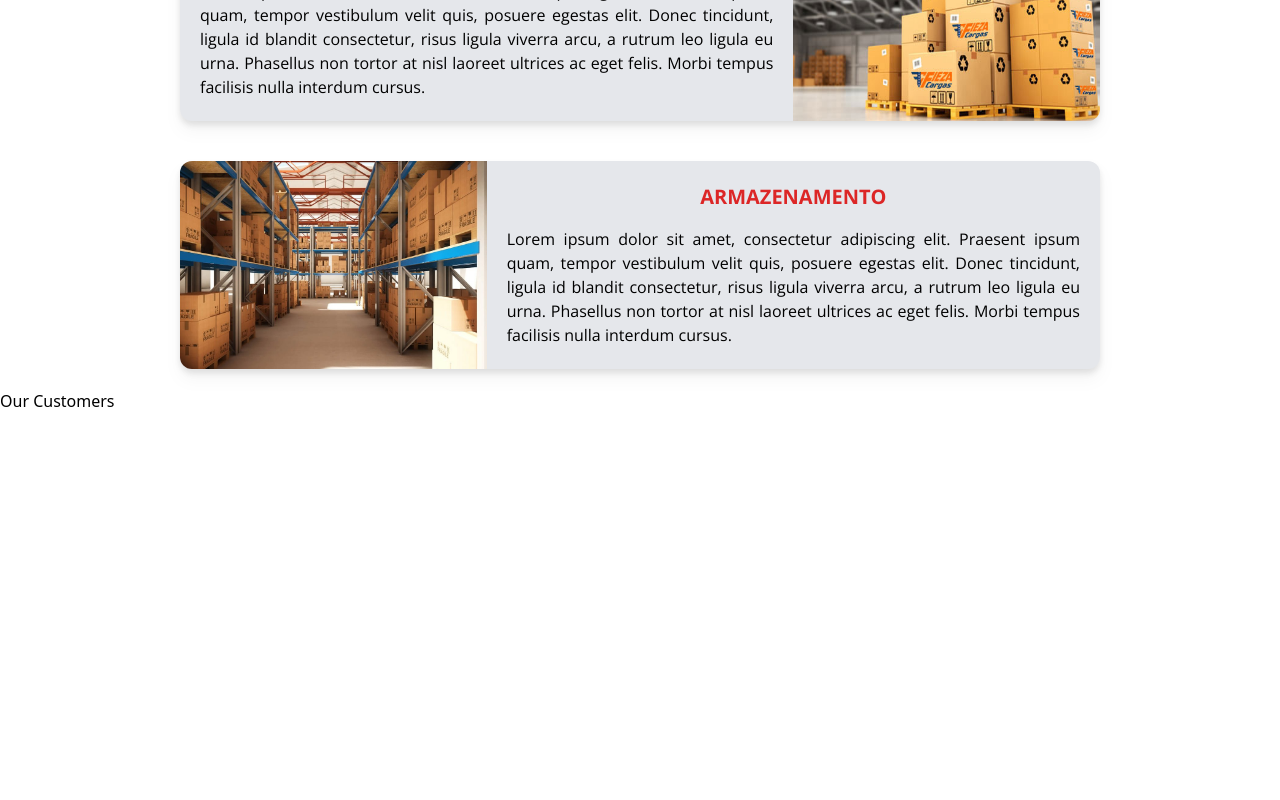
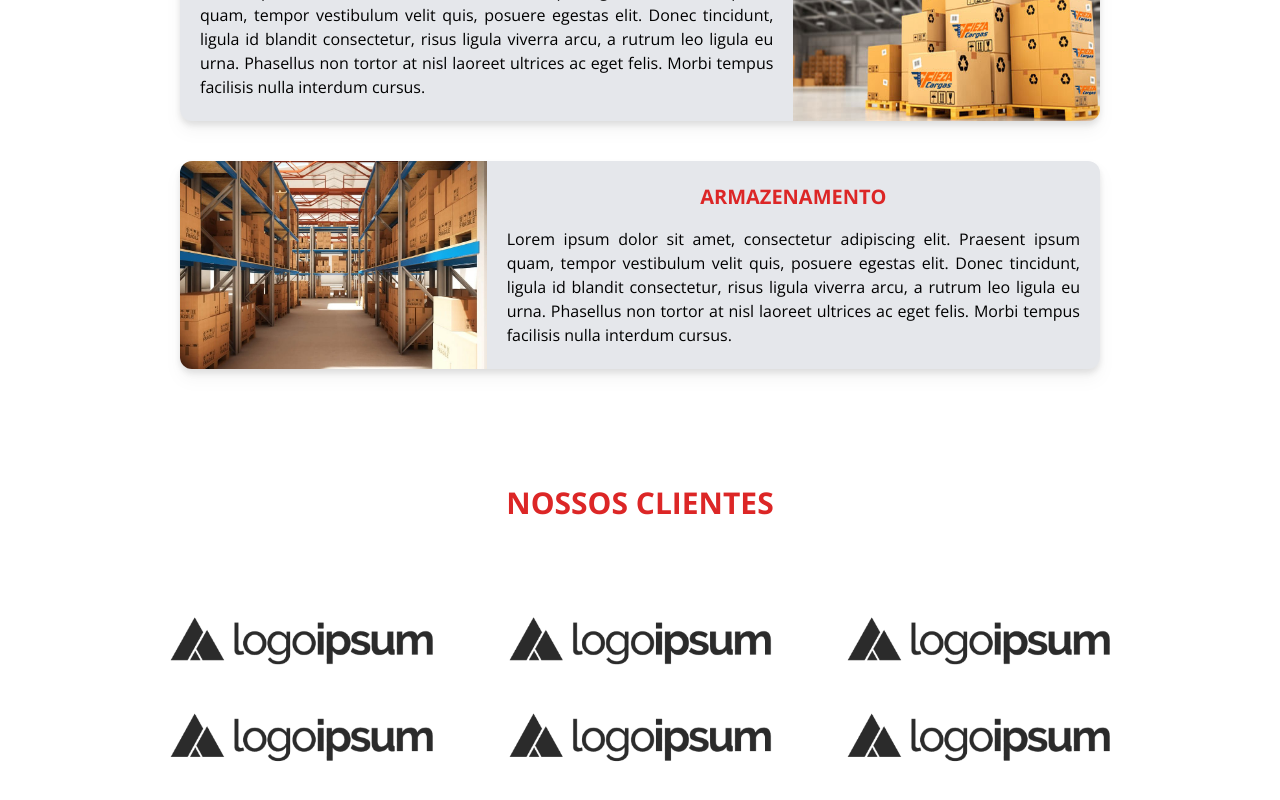
Before and after one commit to FourCodeBR/box-express, a React (Vite) app: page / in a window 1280 px wide. Shown: the part 2087-2887 px from the top of the page. Before the commit the page ends 2500 px from the top, so only its background shows below. Built offline with nearby package versions, Linux system fonts and the light colour scheme.

Commit message:
Criando seção "Nossos Clientes"

```diff
--- a/src/components/OurCustomers.jsx
+++ b/src/components/OurCustomers.jsx
@@ -1,12 +1,33 @@
-import React from 'react'
+import React from 'react';
+import { CUSTOMERS_DATA } from '../data/customers';
 
 export const OurCustomers = () => {
+
+    const customersLogo = CUSTOMERS_DATA;
 
     return (
 
         <>
-            <div>
-                <h1>Our Customers</h1>
+            <div className='flex flex-col items-center justify-center font-openSans'>
+
+                <div className='flex flex-col justify-center items-center w-full max-w-[1000px]'>
+                    <div className='pt-24'>
+                        <h1 className='text-3xl font-bold text-red-600'>NOSSOS CLIENTES</h1>
+                    </div>
+
+                    <div className='grid grid-cols-3 gap-4 py-20'>
+
+                        {customersLogo.map((customer, index) => {
+                            return(
+                                <div key={index}>
+                                    <img src={customer.logo} alt="" />
+                                </div>
+                            )
+                        })}
+
+                    </div>
+                </div>
+
             </div>
         </>
 
--- /dev/null
+++ b/src/data/customers.js
@@ -0,0 +1,26 @@
+export const CUSTOMERS_DATA = [
+    {
+        id: 1,
+        logo: 'src/assets/img/logoipsum.png'
+    },
+    {
+        id: 2,
+        logo: 'src/assets/img/logoipsum.png'
+    },
+    {
+        id: 3,
+        logo: 'src/assets/img/logoipsum.png'
+    },
+    {
+        id: 4,
+        logo: 'src/assets/img/logoipsum.png'
+    },
+    {
+        id: 5,
+        logo: 'src/assets/img/logoipsum.png'
+    },
+    {
+        id: 6,
+        logo: 'src/assets/img/logoipsum.png'
+    },
+]
```
Also changed, not shown: src/assets/img/logoipsum.png (added).
